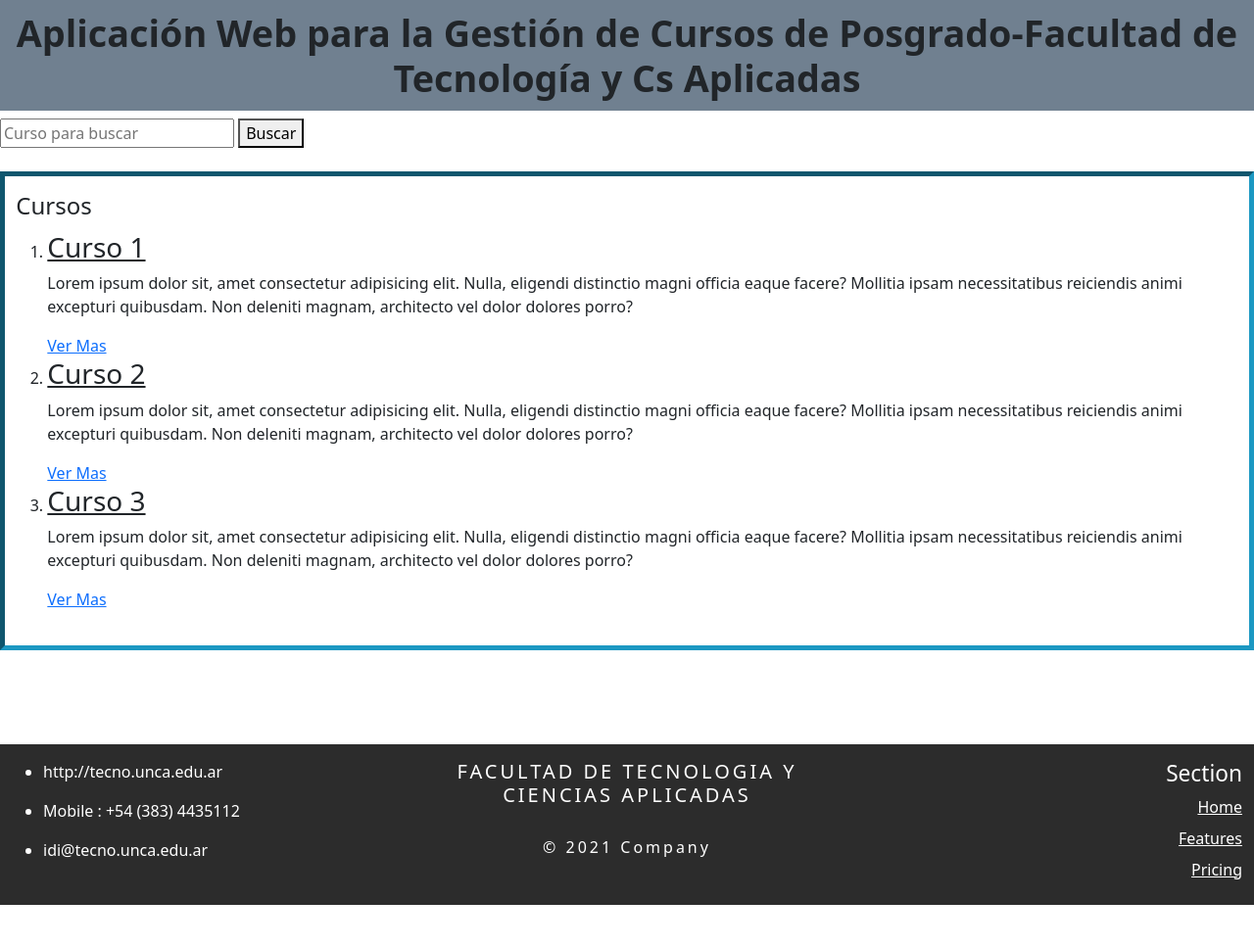
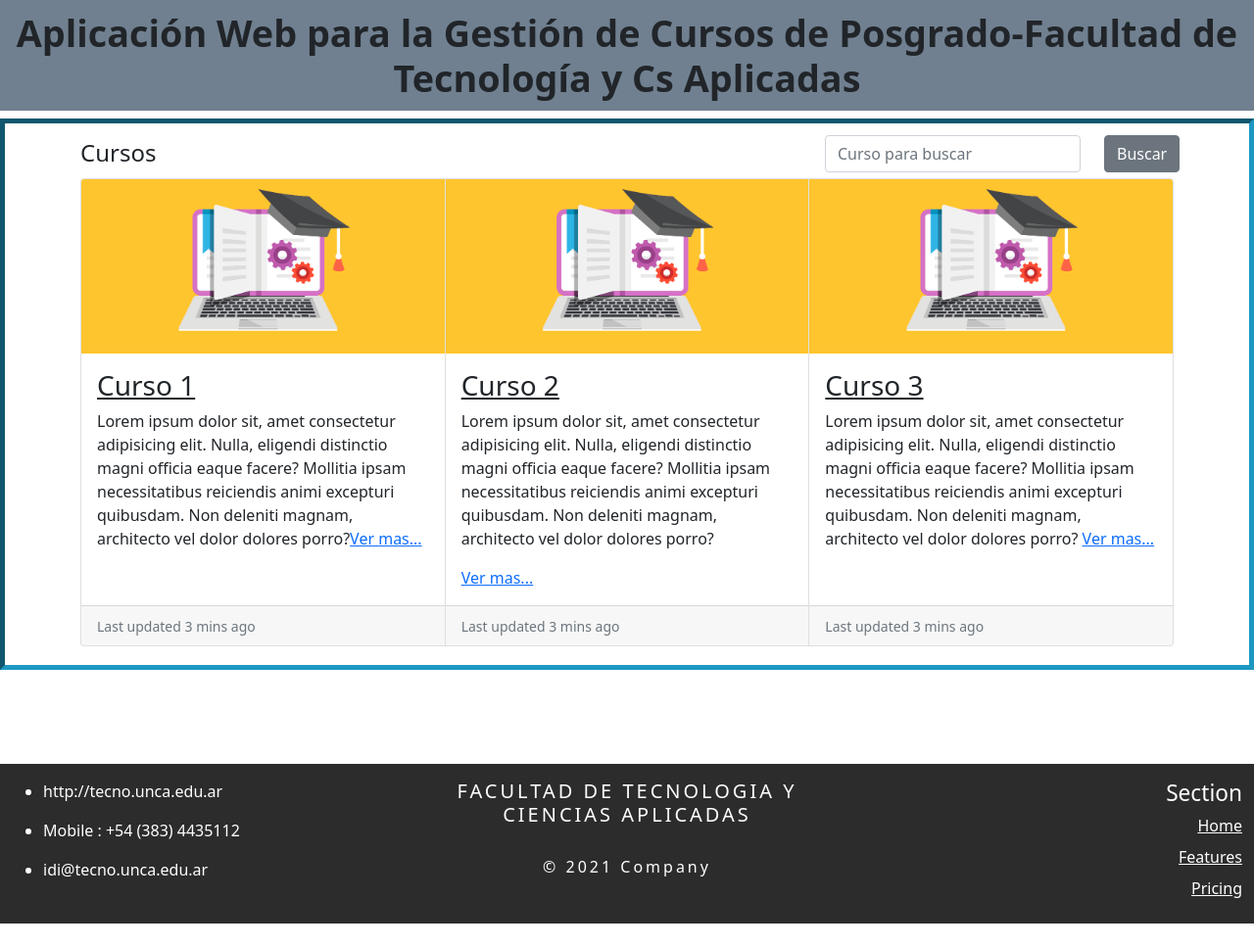
Before and after one commit to luisgm21/2021TP3Progra3, a Python web app: template TP2/templates/homepage.html in a window 1280 px wide. Shown: the part 72-1039 px from the top of the page at 98% size. Before the commit the page ends 996 px from the top, so only its background shows below. Run offline with Jinja, Linux system fonts and the light colour scheme; the template is opened without the code that fills it, so the values that code supplies are empty.

Commit message:
Termine el Homepage, responsive footer

```diff
--- a/TP2/templates/homepage.html
+++ b/TP2/templates/homepage.html
@@ -47,31 +47,59 @@
     <div>
         <h1>Aplicación Web para la Gestión de Cursos de Posgrado-Facultad de Tecnología y Cs Aplicadas</h1>
     </div>
-    <div>
-        <input type="text" placeholder="Curso para buscar" id="buscador" name="buscador">
-        <button>Buscar</button><br><br>
-    </div>
+
 
         <fieldset>
-            <legend>Cursos</legend>
-            <div>
-                <ol>
-                    <li><div>
-                        <h3>Curso 1</h3>
-                        <p>Lorem ipsum dolor sit, amet consectetur adipisicing elit. Nulla, eligendi distinctio magni officia eaque facere? Mollitia ipsam necessitatibus reiciendis animi excepturi quibusdam. Non deleniti magnam, architecto vel dolor dolores porro?</p>
-                        <a href="./curso.html">Ver Mas</a>
-                    </div></li>
-                    <li><div>
-                        <h3>Curso 2</h3>
-                        <p>Lorem ipsum dolor sit, amet consectetur adipisicing elit. Nulla, eligendi distinctio magni officia eaque facere? Mollitia ipsam necessitatibus reiciendis animi excepturi quibusdam. Non deleniti magnam, architecto vel dolor dolores porro?</p>
-                        <a href="#">Ver Mas</a>
-                    </div></li>
-                    <li><div>
-                        <h3>Curso 3</h3>
-                        <p>Lorem ipsum dolor sit, amet consectetur adipisicing elit. Nulla, eligendi distinctio magni officia eaque facere? Mollitia ipsam necessitatibus reiciendis animi excepturi quibusdam. Non deleniti magnam, architecto vel dolor dolores porro?</p>
-                        <a href="#">Ver Mas</a>
-                    </div></li>
-                </ol>
+            <div class="container">
+                <div class="row">
+                    <div class="col-8">
+                        <legend>Cursos</legend>
+                    </div>
+                    <div class="col-3">
+                        <input class="form-control" type="text" placeholder="Curso para buscar" id="buscador" name="buscador">
+                    </div>
+                    <div class="col-1">
+                        <button class="btn btn-secondary">Buscar</button>
+                    </div>
+
+                </div>
+            </div>
+
+            <div class="container">
+                <div class="card-group">
+                    <div class="card">
+                      <img src="../public/image/herramientas-y-recursos-para-crear-curso-online.png" class="card-img-top" alt="...">
+                      <div class="card-body">
+                        <h3 class="card-title">Curso 1</h3>
+                        <p class="card-text">Lorem ipsum dolor sit, amet consectetur adipisicing elit. Nulla, eligendi distinctio magni officia eaque facere? Mollitia ipsam necessitatibus reiciendis animi excepturi quibusdam. Non deleniti magnam, architecto vel dolor dolores porro?<a href="./curso.html">Ver mas...</a></p>
+
+                      </div>
+                      <div class="card-footer">
+                        <small class="text-muted">Last updated 3 mins ago</small>
+                      </div>
+                    </div>
+                    <div class="card">
+                      <img src="../public/image/herramientas-y-recursos-para-crear-curso-online.png" class="card-img-top" alt="...">
+                      <div class="card-body">
+                        <h3 class="card-title">Curso 2</h3>
+                        <p class="card-text">Lorem ipsum dolor sit, amet consectetur adipisicing elit. Nulla, eligendi distinctio magni officia eaque facere? Mollitia ipsam necessitatibus reiciendis animi excepturi quibusdam. Non deleniti magnam, architecto vel dolor dolores porro?</p>
+                        <a href="./curso.html">Ver mas...</a>
+                      </div>
+                      <div class="card-footer">
+                        <small class="text-muted">Last updated 3 mins ago</small>
+                      </div>
+                    </div>
+                    <div class="card">
+                      <img src="../public/image/herramientas-y-recursos-para-crear-curso-online.png" class="card-img-top" alt="...">
+                      <div class="card-body">
+                        <h3 class="card-title">Curso 3</h3>
+                        <p class="card-text">Lorem ipsum dolor sit, amet consectetur adipisicing elit. Nulla, eligendi distinctio magni officia eaque facere? Mollitia ipsam necessitatibus reiciendis animi excepturi quibusdam. Non deleniti magnam, architecto vel dolor dolores porro? <a href="./curso.html">Ver mas...</a></p>
+                      </div>
+                      <div class="card-footer">
+                        <small class="text-muted">Last updated 3 mins ago</small>
+                      </div>
+                    </div>
+                  </div>
             </div>
         </fieldset>
         <br><br><br>
@@ -80,7 +108,7 @@
 
         <div class="container-fluid" id="footer">
             <footer class="row row-cols-3 py-3 my-4">
-              <div class="col">
+              <div class="col-12 col-md-4">
                 <ul>
                   <li><p>http://tecno.unca.edu.ar</p></li>
                   <li><p> Mobile : +54 (383) 4435112</p></li>
@@ -88,12 +116,12 @@
                 </ul>
               </div>
 
-              <div class="col " style="text-align: center; letter-spacing: 3px; ">
+              <div class="col-12 col-md-4" style="text-align: center; letter-spacing: 3px; ">
                   <h5 >FACULTAD DE TECNOLOGIA Y CIENCIAS APLICADAS </h5><br>
                   <h6 > © 2021 Company</h6>
               </div>
 
-              <div class="col" style="text-align:right">
+              <div class="col-12 col-md-4" style="text-align:right">
                 <h5 style="font-size: 6mm;">Section</h5>
                   <ul class="nav flex-column" style="text-decoration-line: underline; display: inline-block;">
                     <li class="nav-item mb-2"><a href="./homepage.html" class="nav-link p-0 text-white"  >Home</a></li>
```
Also changed, not shown: TP2/templates/curso.html (+4 -5 lines), TP2/templates/estadisticas.html (+4 -5 lines), TP2/templates/estadocurso.html (+4 -10 lines), TP2/templates/formcrearcurso.html (+4 -5 lines), TP2/templates/inscripcion.html (+4 -5 lines), TP2/templates/login.html (+4 -6 lines), TP2/templates/pago.html (+4 -5 lines), TP2/templates/tablaCursos.html (+4 -6 lines), TP2/public/image/herramientas-y-recursos-para-crear-curso-online.png (added).
